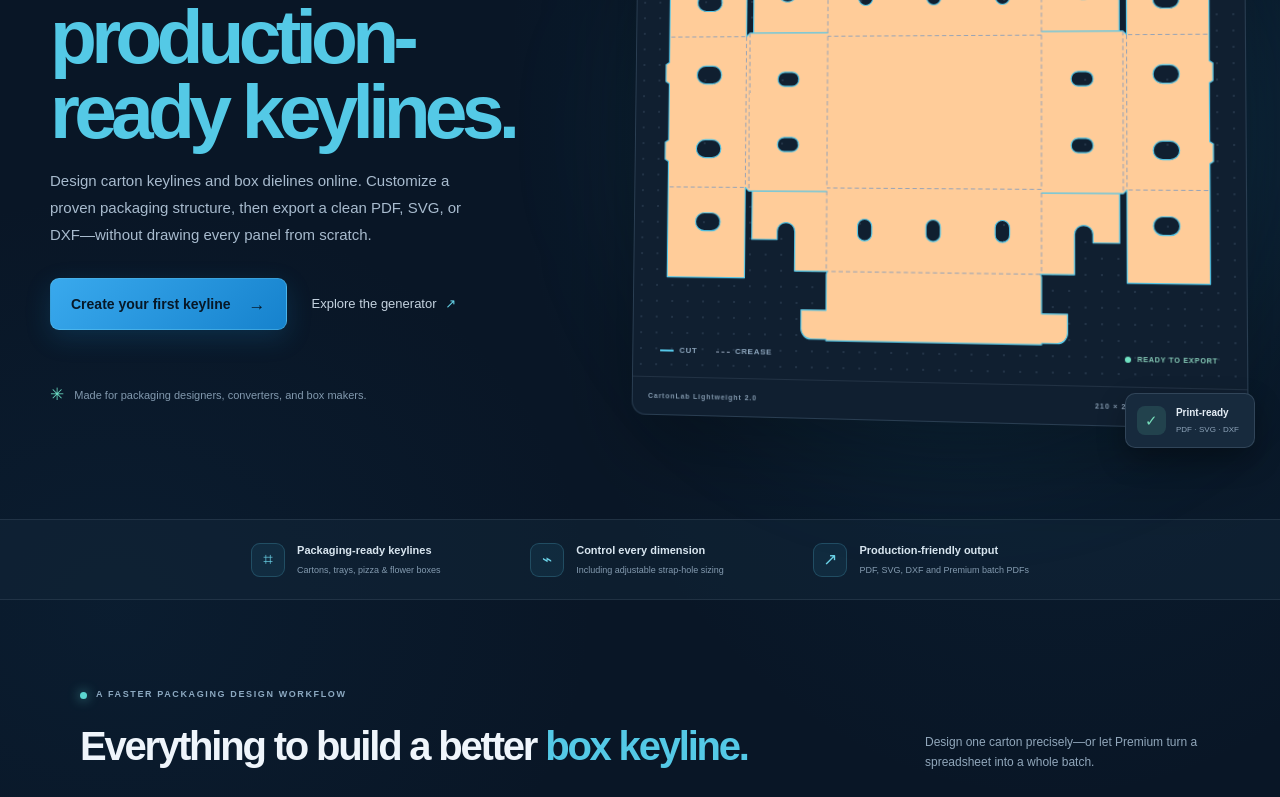
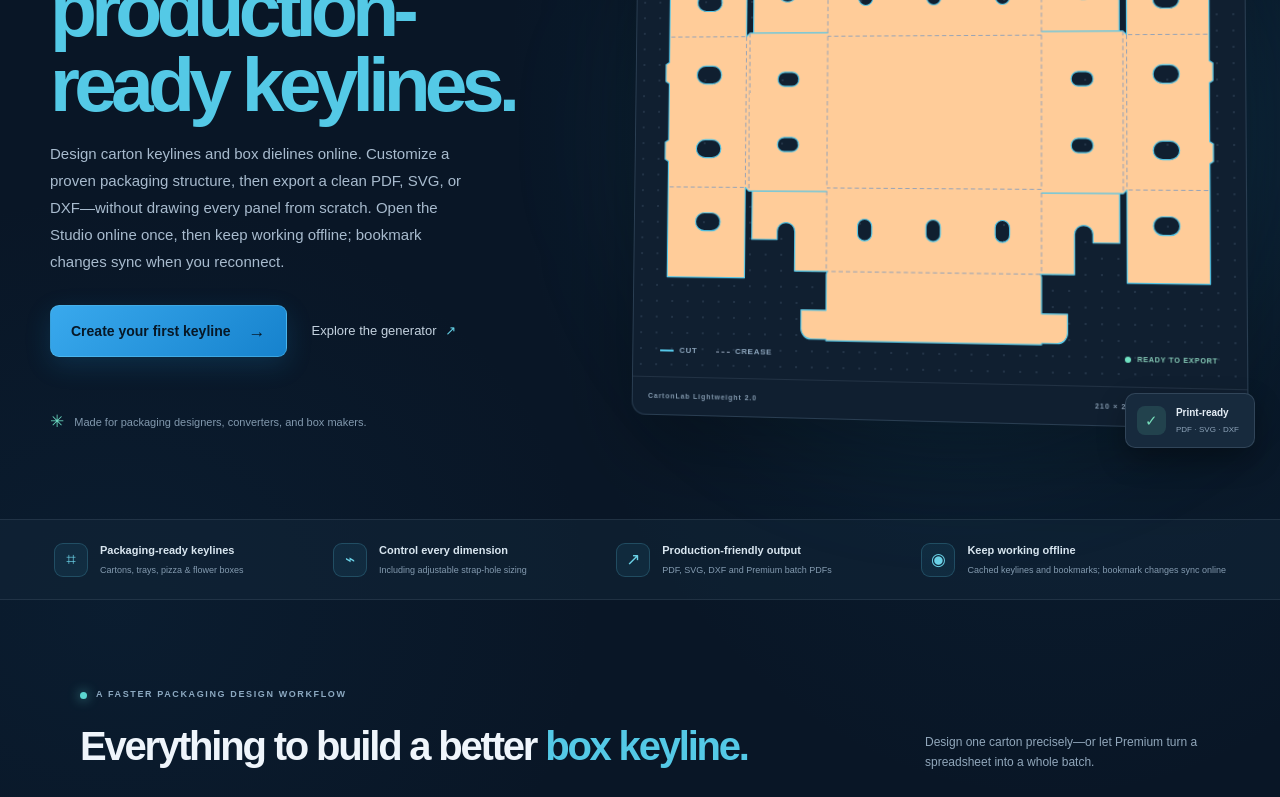
Before and after one commit to pacheko-ke/carton-lab, a Next.js app: page / in a window 1280 px wide. Shown: the part 394-1191 px from the top of the page. Built offline with nearby package versions, Linux system fonts and the light colour scheme.

Commit message:
update landing page

```diff
--- a/src/app/globals.css
+++ b/src/app/globals.css
@@ -538,8 +538,10 @@ input {
 
 .proof-strip {
   display: flex;
+  flex-wrap: wrap;
   justify-content: center;
   gap: clamp(35px, 7vw, 95px);
+  row-gap: 16px;
   padding: 22px 24px;
   border-top: 1px solid rgba(195, 216, 235, 0.1);
   border-bottom: 1px solid rgba(195, 216, 235, 0.1);
--- a/src/app/page.tsx
+++ b/src/app/page.tsx
@@ -146,7 +146,8 @@ export default function Home() {
           <p className="hero-description">
             Design carton keylines and box dielines online. Customize a proven
             packaging structure, then export a clean PDF, SVG, or DXF—without
-            drawing every panel from scratch.
+            drawing every panel from scratch. Open the Studio online once, then
+            keep working offline; bookmark changes sync when you reconnect.
           </p>
           <div className="hero-actions">
             <Link href="/signup" className="button button-large">
@@ -166,6 +167,7 @@ export default function Home() {
         <div><span className="proof-icon">⌗</span><span><b>Packaging-ready keylines</b><small>Cartons, trays, pizza &amp; flower boxes</small></span></div>
         <div><span className="proof-icon">⌁</span><span><b>Control every dimension</b><small>Including adjustable strap-hole sizing</small></span></div>
         <div><span className="proof-icon">↗</span><span><b>Production-friendly output</b><small>PDF, SVG, DXF and Premium batch PDFs</small></span></div>
+        <div><span className="proof-icon">◉</span><span><b>Keep working offline</b><small>Cached keylines and bookmarks; bookmark changes sync online</small></span></div>
       </section>
 
       <section className="steps-section" id="how-it-works">
```
